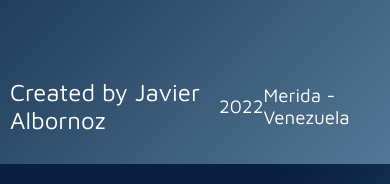
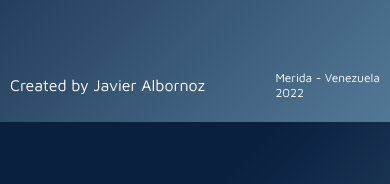
Before and after one commit to jzlbornoz/Futve-web, a React (Create React App) app: page / in a window 390 px wide. Shown: the part 563-747 px from the top of the page. Built offline with nearby package versions, Linux system fonts and the light colour scheme; no server answers.

Commit message:
Se modifico el footer

```diff
--- a/src/components/Footer.jsx
+++ b/src/components/Footer.jsx
@@ -8,8 +8,7 @@ const Footer = () => {
                 <h2>
                     Created by Javier Albornoz
                 </h2>
-                <h3>2022</h3>
-                <h3>Merida - Venezuela</h3>
+                <h3>Merida - Venezuela <br /> 2022</h3>
                 </div>
         </div>
     )
--- a/src/styles/components/footer.css
+++ b/src/styles/components/footer.css
@@ -3,6 +3,8 @@
     padding: 10px;
     margin-top: 50px;
 }
+
+
 
 .Footer-wrapper{
     display: flex;
@@ -18,3 +20,13 @@
 .Footer-wrapper h3{
     font-weight: 100;
 }
+
+@media (max-width: 1000px){
+    .Footer-wrapper h2{
+        font-size: 16px;
+        margin-right: 20px;
+    }
+    .Footer-wrapper h3{
+        font-size: 12px;
+    }
+}
```
